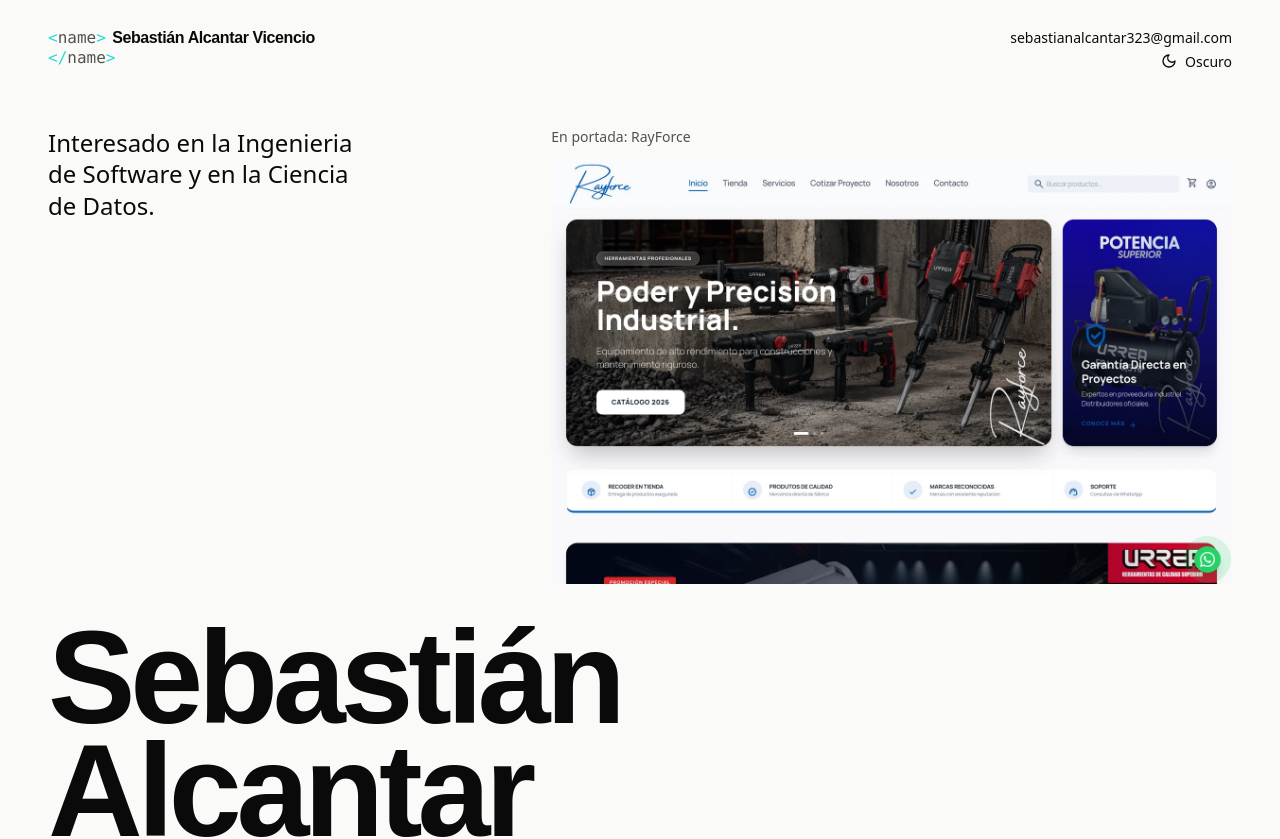
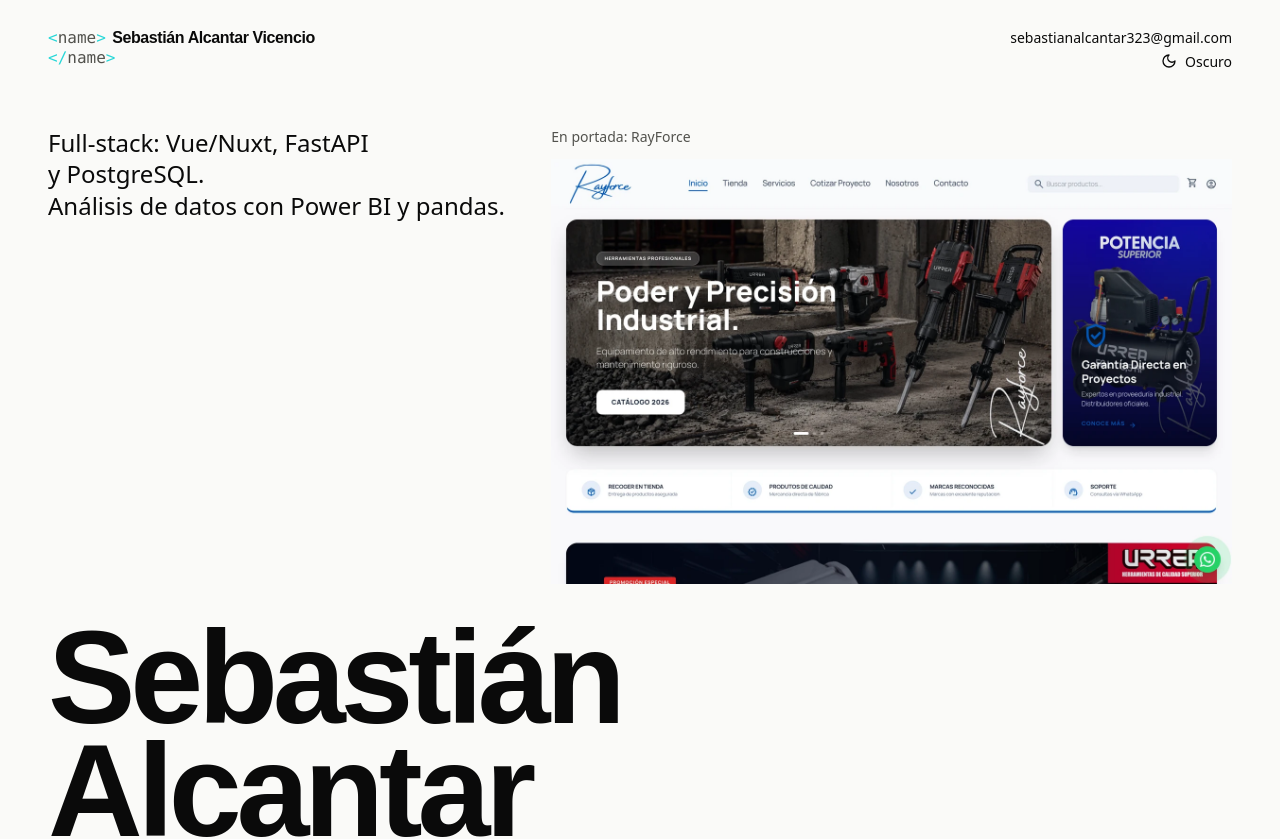
Before and after one commit to SebastianAlcantarr/portafolio_web, a Nuxt app: page / in a window 1280 px wide. Shown: the top 839 px of the page. Built offline with nearby package versions, Linux system fonts and the light colour scheme.

Commit message:
Hero: titular concreto con lo que construyo y con qué
Dos líneas explícitas (profile.headline) con el stack web y de datos;
las tres opciones consideradas quedan comentadas en data/profile.ts.
profile.intro se reescribe en una frase para la meta description.

```diff
--- a/components/HeroSection.vue
+++ b/components/HeroSection.vue
@@ -37,9 +37,9 @@
   <section ref="section" aria-labelledby="hero-title" class="relative bg-paper">
     <div class="grid-page pb-20 lg:pb-16">
       <p
-        class="enter-fade col-span-4 max-w-[24ch] text-lead font-medium sm:col-span-6 lg:col-span-5"
+        class="enter-fade col-span-4 text-lead font-medium sm:col-span-6 lg:col-span-5"
       >
-        {{ profile.intro }}
+        <span v-for="line in profile.headline" :key="line" class="block">{{ line }}</span>
       </p>
 
       <figure
--- a/data/profile.ts
+++ b/data/profile.ts
@@ -3,8 +3,14 @@
 export const profile = {
   name: 'Sebastián Alcantar Vicencio ',
   role: 'Desarrollador web · Vue, Nuxt, FastAPI ',
+  // Titular del hero: una línea por elemento (2 líneas en escritorio ≥1280 px; en pantallas angostas se parte).
+  // Opciones consideradas:
+  //  1. ["Construyo aplicaciones web full-stack con Vue/Nuxt, FastAPI y PostgreSQL", "y analizo datos con Power BI y pandas."]
+  //  2. ["Full-stack: Vue/Nuxt, FastAPI y PostgreSQL.", "Análisis de datos con Power BI y pandas."]  ← elegida: directa y cabe en 2 líneas
+  //  3. ["De la interfaz en Nuxt a la API en FastAPI y PostgreSQL;", "de los datos en pandas al dashboard en Power BI."]
+  headline: ['Full-stack: Vue/Nuxt, FastAPI y PostgreSQL.', 'Análisis de datos con Power BI y pandas.'],
   intro:
-    'Interesado en la Ingenieria de Software y en la Ciencia de Datos.',
+    'Desarrollo web full-stack con Vue/Nuxt, FastAPI y PostgreSQL, y análisis de datos con Power BI y pandas.',
 
   email: 'sebastianalcantar323@gmail.com',
   github: 'https://github.com/SebastianAlcantarr',
```
